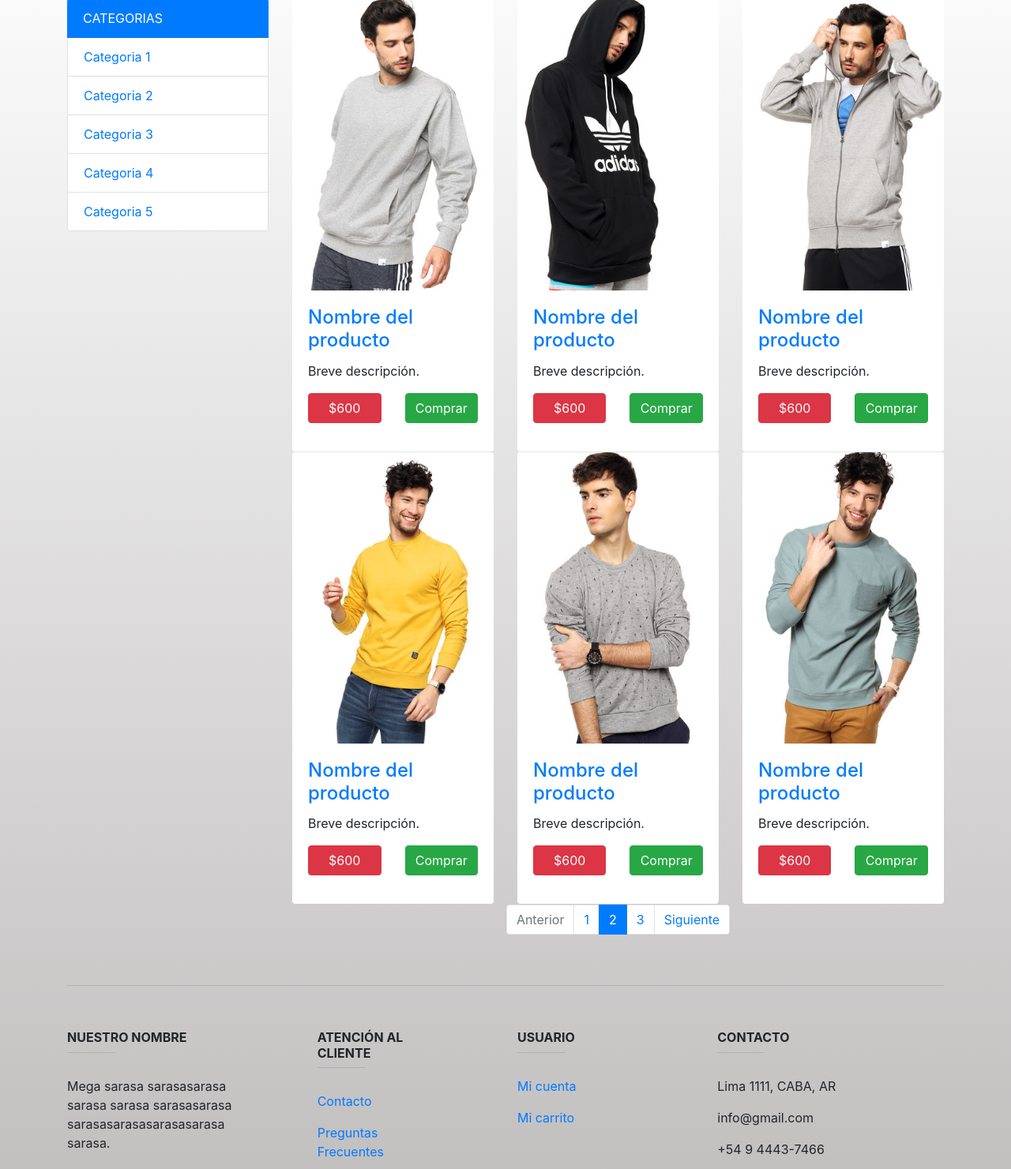
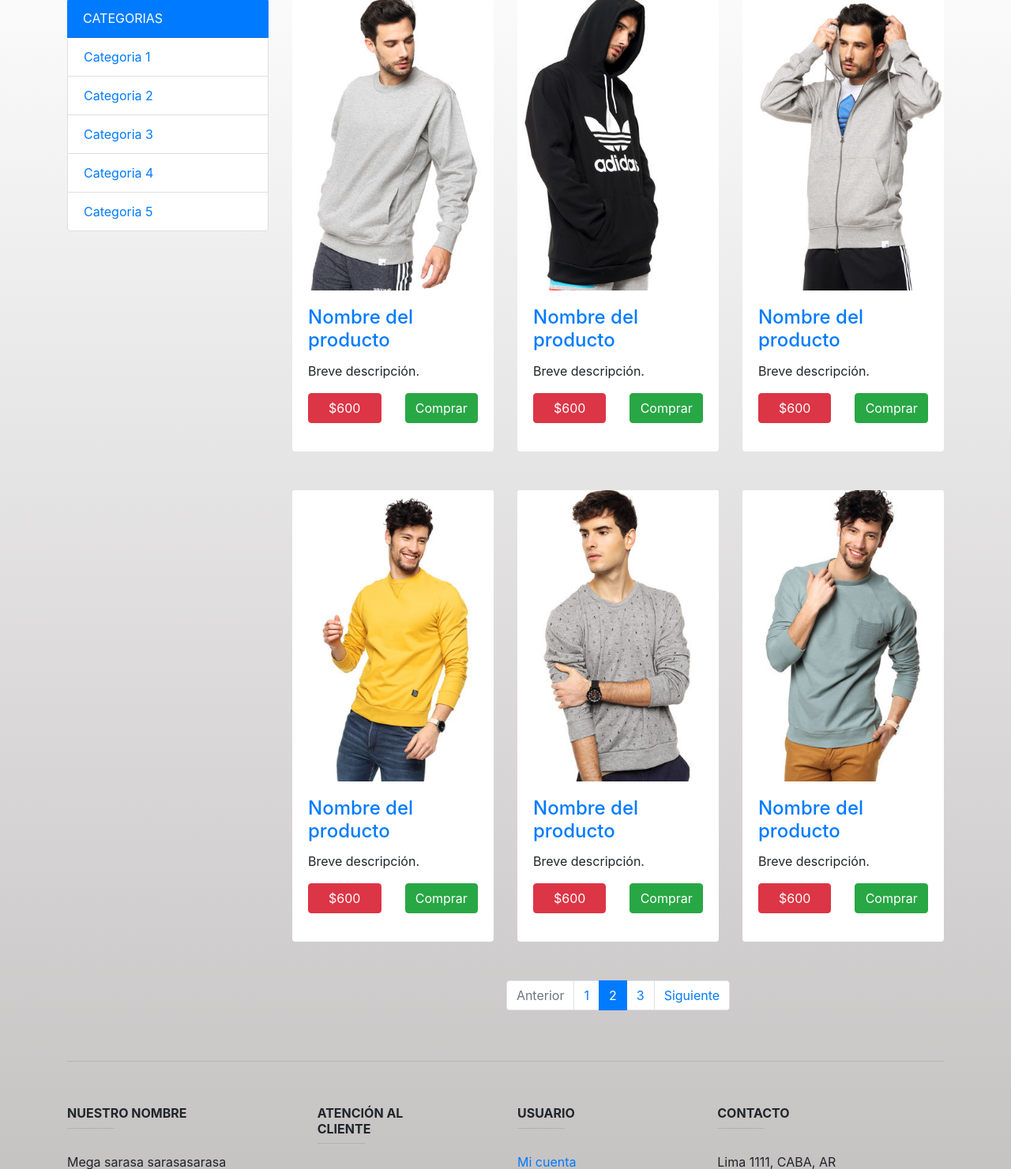
Before and after one commit to alejandrogvillarreal/ProyectoDH, a PHP site: page /categorias.php in a window 1280 px wide. Shown: the part 121-1602 px from the top of the page at 79% size. Run offline with PHP 8.4, Linux system fonts and the light colour scheme.

Commit message:
Correccion a la Pagina de cartegorias

```diff
--- a/categorias.php
+++ b/categorias.php
@@ -56,7 +56,7 @@
           <!-- ACA EMPIEZA LA SECCION DERECHA DE LA PAGINA(PRODUCTOS) -->
           <div class="col">
               <div class="row">
-                  <div class="col-12 col-md-6 col-lg-4">
+                  <div class="col-12 col-md-6 col-lg-4 mb-5">
                       <div class="card">
                           <a href="producto.php">
                             <img class="card-img-top" src="images/ropa/Hombre/Buzos/buzo-1.jpg" alt="Card image cap">
@@ -75,7 +75,7 @@
                           </div>
                       </div>
                   </div>
-                  <div class="col-12 col-md-6 col-lg-4">
+                  <div class="col-12 col-md-6 col-lg-4 mb-5">
                       <div class="card">
                           <a href="producto.php">
                             <img class="card-img-top" src="images/ropa/Hombre/Buzos/buzo-2.jpg" alt="Card image cap">
@@ -94,7 +94,7 @@
                           </div>
                       </div>
                   </div>
-                  <div class="col-12 col-md-6 col-lg-4">
+                  <div class="col-12 col-md-6 col-lg-4 mb-5">
                       <div class="card">
                           <a href="producto.php">
                             <img class="card-img-top" src="images/ropa/Hombre/Buzos/buzo-3.jpg" alt="Card image cap">
@@ -113,7 +113,7 @@
                           </div>
                       </div>
                   </div>
-                  <div class="col-12 col-md-6 col-lg-4">
+                  <div class="col-12 col-md-6 col-lg-4 mb-5">
                       <div class="card">
                           <a href="producto.php">
                             <img class="card-img-top" src="images/ropa/Hombre/Buzos/buzo-4.jpg" alt="Card image cap">
@@ -132,7 +132,7 @@
                           </div>
                       </div>
                   </div>
-                  <div class="col-12 col-md-6 col-lg-4">
+                  <div class="col-12 col-md-6 col-lg-4 mb-5">
                       <div class="card">
                           <a href="producto.php">
                             <img class="card-img-top" src="images/ropa/Hombre/Buzos/buzo-5.jpg" alt="Card image cap">
@@ -151,7 +151,7 @@
                           </div>
                       </div>
                   </div>
-                  <div class="col-12 col-md-6 col-lg-4">
+                  <div class="col-12 col-md-6 col-lg-4 mb-5">
                       <div class="card">
                           <a href="producto.php">
                             <img class="card-img-top" src="images/ropa/Hombre/Buzos/buzo-6.jpg" alt="Card image cap">
```
